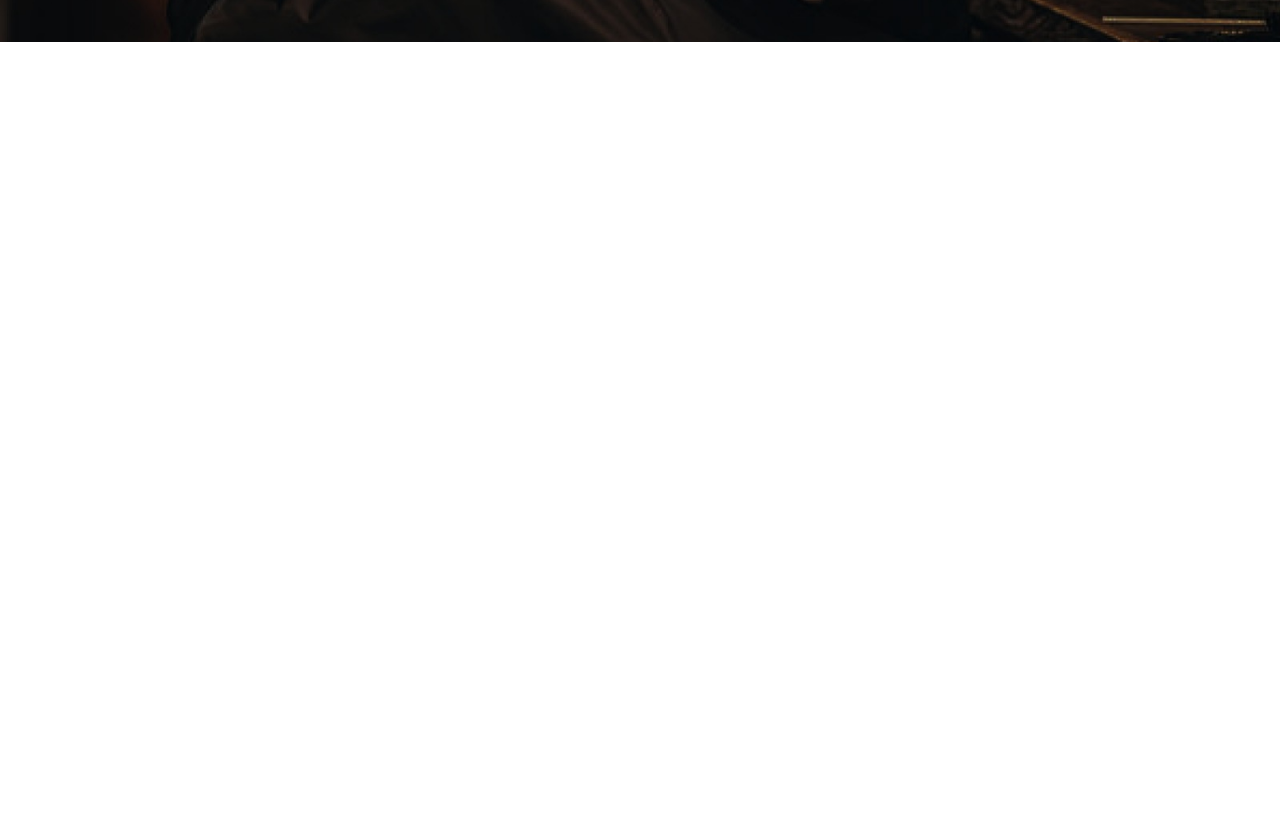
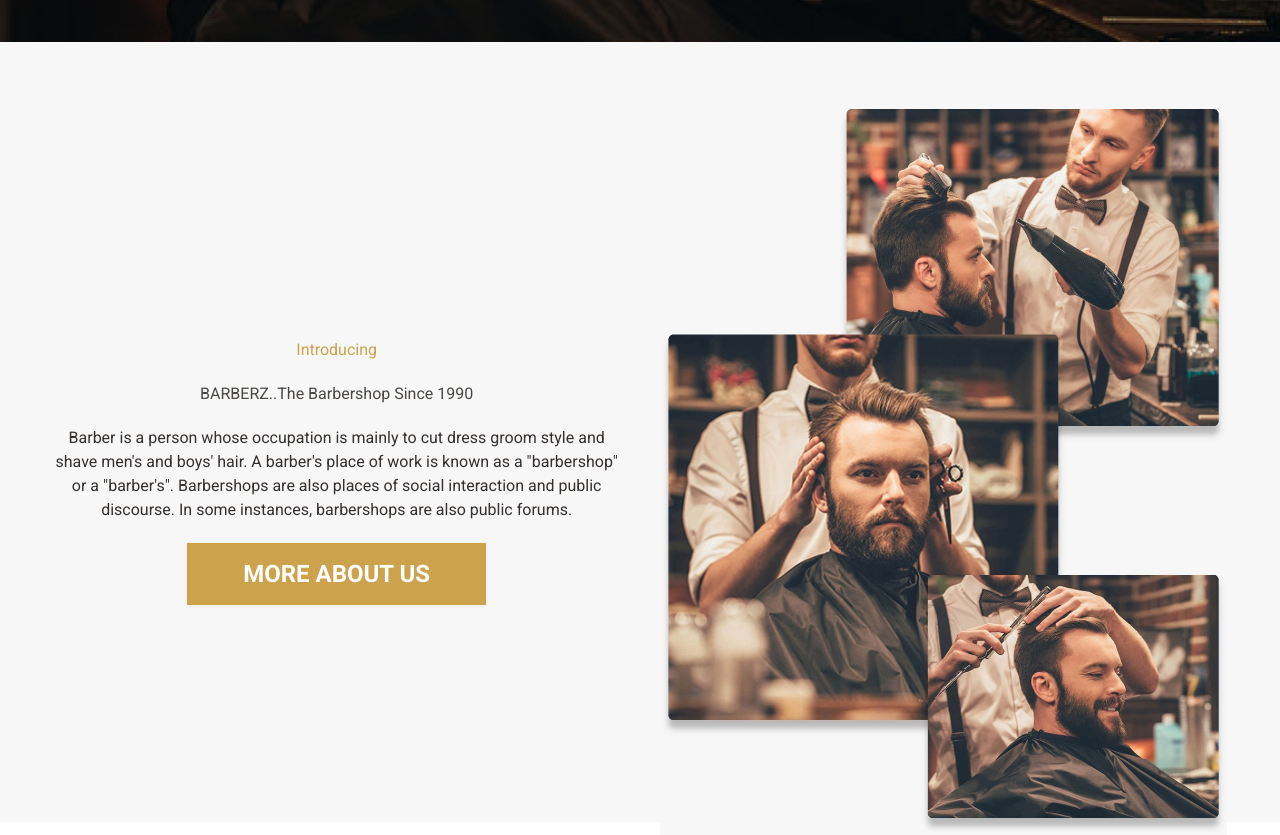
Before and after one commit to Shahriar-Samir/Barbarz, a Next.js app: page / in a window 1280 px wide. Shown: the part 758-1593 px from the top of the page. Before the commit the page ends 800 px from the top, so only its background shows below. Built offline with nearby package versions, Linux system fonts and the light colour scheme.

Commit message:
add: intro page

```diff
--- a/src/app/page.tsx
+++ b/src/app/page.tsx
@@ -1,12 +1,14 @@
 import Banner from '@/components/Banner';
 import Header from '@/components/Header';
+import Intro from '@/components/Intro';
 import React from 'react';
 
 const Home:React.FC = () => {
   return (
-    <main>
+    <main className='bg-[#F7F7F7]'>
       <Header/>
       <Banner/>
+      <Intro/>
     </main>
   );
 };
--- /dev/null
+++ b/src/components/Intro.tsx
@@ -0,0 +1,20 @@
+import React from 'react';
+
+const Intro = () => {
+    return (
+        <section className='flex justify-center items-center w-11/12 mx-auto h-[700px] gap-10 mt-20'>
+            <section className='flex flex-col items-center gap-5 w-1/2'>
+                <h3 className='text-[#CCA34C]'>Introducing</h3>
+                <h1 className='text-[#4A4845] text-center'>BARBERZ..The Barbershop
+                Since 1990</h1>
+                <p className='text-[#35312F] text-center'>Barber is a person whose occupation is mainly to cut dress groom style and shave men&apos;s and boys&apos; hair. A barber&apos;s place of work is known as a &quot;barbershop&quot; or a &quot;barber&apos;s&quot;. Barbershops are also places of social interaction and public discourse. In some instances, barbershops are also public forums.</p>
+                <button className='uppercase btn bg-[#CCA34C] text-white rounded-none uppercase p-0 px-14 min-h-10 h-16 text-2xl hover:bg-[#a3833d]'>More About Us</button>
+            </section>
+            <section className='w-1/2'>
+                <img src='/intro.jpg' className='w-full h-full object-cover'/>
+            </section>
+        </section>
+    );
+};
+
+export default Intro;
```
Also changed, not shown: public/intro.jpg (added).
